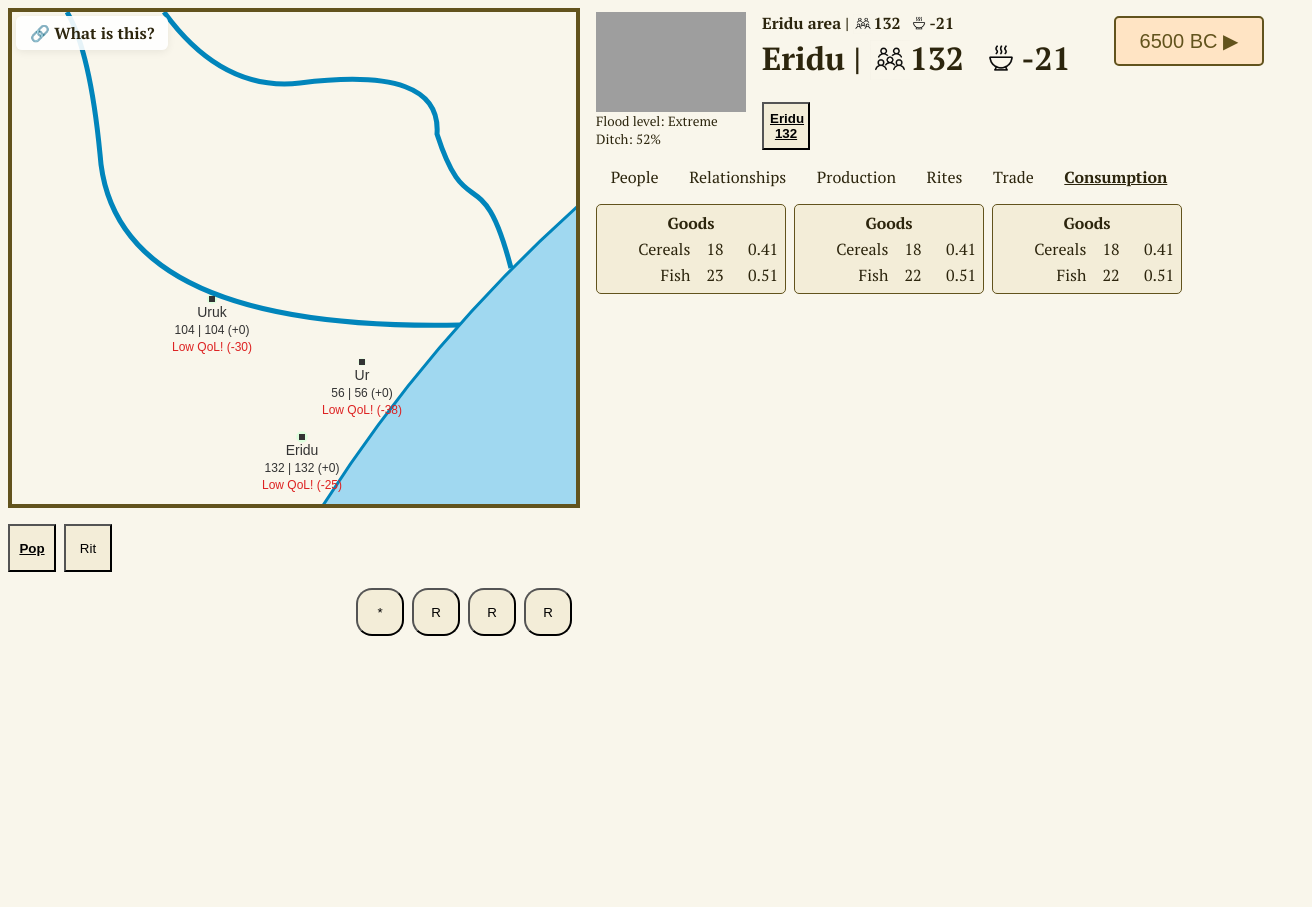
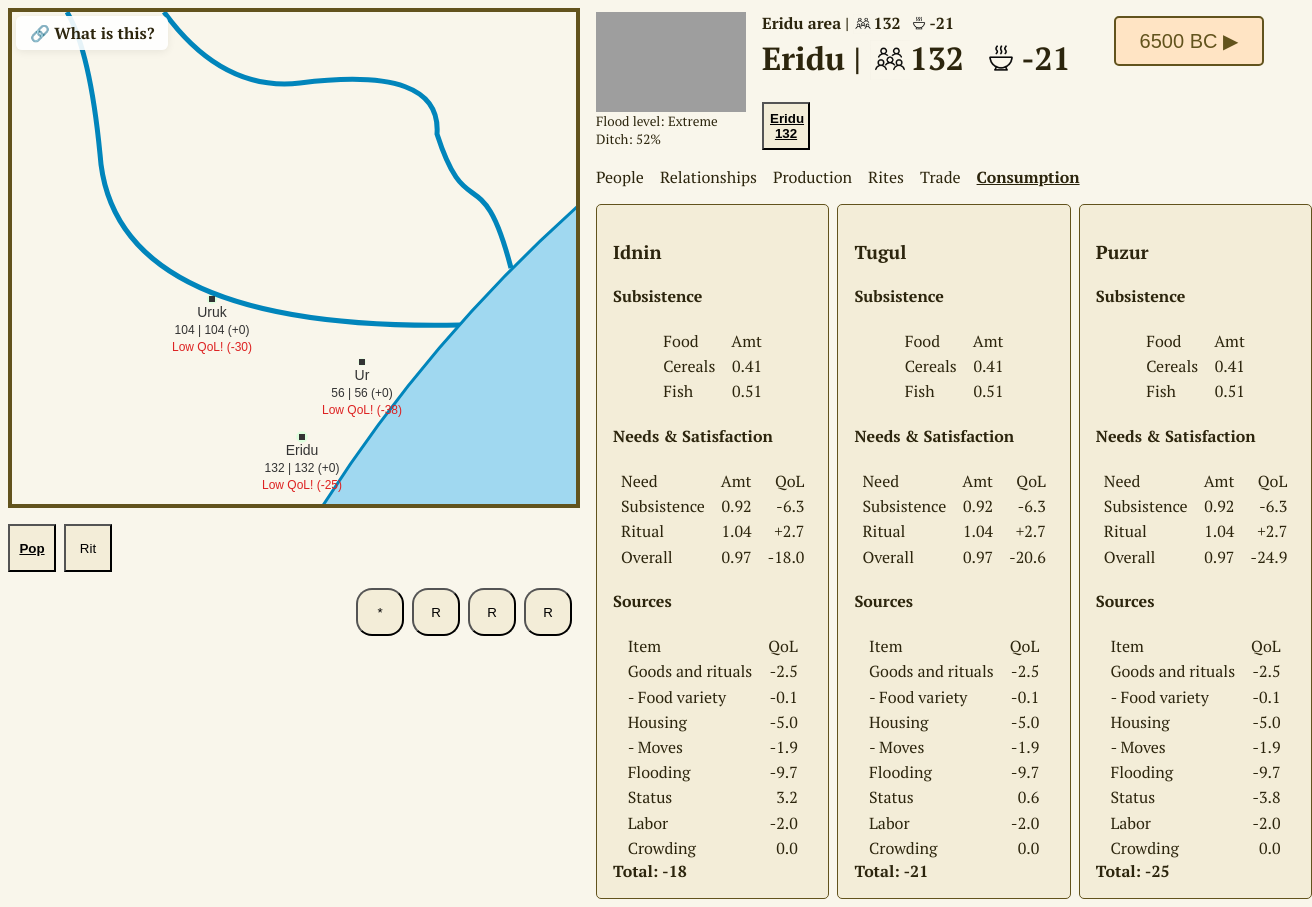
Before and after one commit to dmandelin/world2, a SvelteKit app: page / in a window 1280 px wide. Both pictures are taken after a click on the button "Consumption". Shown: the whole page, 1312 px wide, since content can reach past the window. Before the commit the page ends 800 px from the top, so only its background shows below. Built offline with nearby package versions, Linux system fonts and the light colour scheme; grey boxes are pictures that could not be loaded.

Commit message:
Show full QoL calculations on the consumption cards. They weren't fitting in tooltips and the old consumption view was obsolete.

```diff
--- a/src/components/ClanConsumptionCard.svelte
+++ b/src/components/ClanConsumptionCard.svelte
@@ -1,4 +1,5 @@
 <script>
+    import DataTable from "./DataTable.svelte";
     import Tooltip from "./Tooltip.svelte";
 
     let { clan } = $props();
@@ -9,46 +10,18 @@
         background-color: #f3edd8;
         border: 1px solid #62531d;
         border-radius: 5px;
-        padding: 0.25rem;
-    }
-
-    table {
-        width: 180px;
-    }
-
-    td:not(first-child) {
-        text-align: right;
-    }
-
-    td {
-        white-space: nowrap;
+        padding: 1rem;
     }
 </style>
 
 <div id="top">
-    <table>
-        <tbody>
-            <tr>
-                <td colspan="3" style:font-weight="bold" style:text-align="center">
-                    Goods
-                </td>
-            </tr>
-            {#each clan.consumption?.ledger as [good, sourceMap]}
-            <tr>
-                <td>{good.name}</td>
-                <td>
-                    <Tooltip>
-                        {clan.consumption?.amount(good).toFixed()}
-                        <div slot="tooltip">
-                            {#each sourceMap as [source, amount]}
-                                <div>{amount.toFixed()} from {source}</div>
-                            {/each}
-                        </div>
-                    </Tooltip>
-                </td>
-                <td>{clan.consumption?.perCapita(good).toFixed(2)}</td>
-            </tr>
-            {/each}
-        </tbody>
-    </table>
+    <h3>{clan.name}</h3>
+    <h4>Subsistence</h4>
+    <DataTable rows={clan.qolCalc.subsistenceTable} />
+    <h4>Needs & Satisfaction</h4>
+    <DataTable rows={clan.qolCalc.satsTable} />
+    <h4>Sources</h4>
+    <DataTable rows={clan.qolCalc.itemsTable} />
+
+    <b>Total: {clan.qolCalc.value.toFixed()}</b>
 </div>
--- a/src/components/TabbedView.svelte
+++ b/src/components/TabbedView.svelte
@@ -12,7 +12,6 @@
 <style>
 .tab-headers {
   display: flex;
-  justify-content: space-evenly;
   gap: 1rem;
   margin-bottom: 1rem;
 }
--- a/src/model/people/qol.ts
+++ b/src/model/people/qol.ts
@@ -56,7 +56,7 @@ export class QolCalc {
     }
 
     get subsistenceTable(): string[][] {
-        const header = ['Item', 'Per Capita'];
+        const header = ['Food', 'Amt'];
         const rows = this.subsistenceItems.map(item => {
             return [item.name, item.perCapita.toFixed(2)];
         });
@@ -64,7 +64,7 @@ export class QolCalc {
     }
 
     get satsTable(): string[][] {
-        const header = ['Need', 'Per Capita', 'Satisfaction'];
+        const header = ['Need', 'Amt', 'QoL'];
         const rows = this.satisfactionItems.map(si => {
             return [si.name, si.perCapita.toFixed(2), signed(qolFromPerCapitaGoods(si.perCapita), 1)];
         });
@@ -77,7 +77,7 @@ export class QolCalc {
     }
 
     get itemsTable(): string[][] {
-        const header = ['Item', 'Value'];
+        const header = ['Item', 'QoL'];
         const rows = this.items.map(([name, value]) => [name, value.toFixed(1)]);
         return [header, ...rows];
     }
```
Also changed, not shown: src/model/plans/backlog.md (+5 -2 lines).
